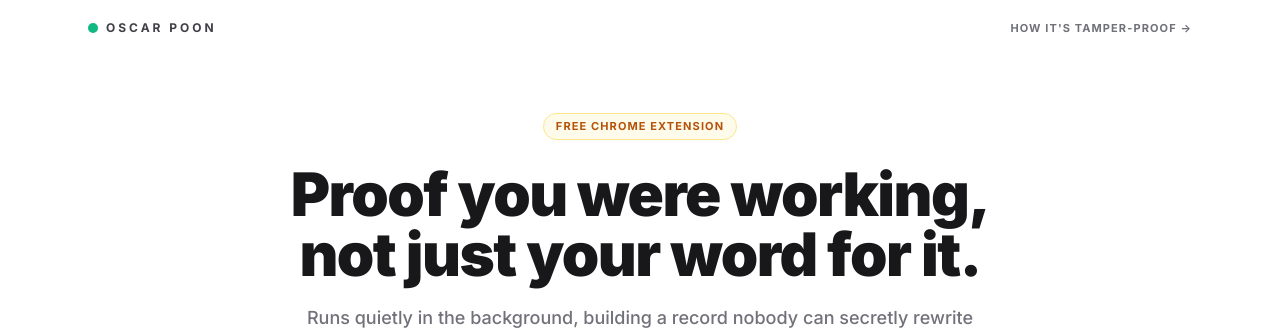
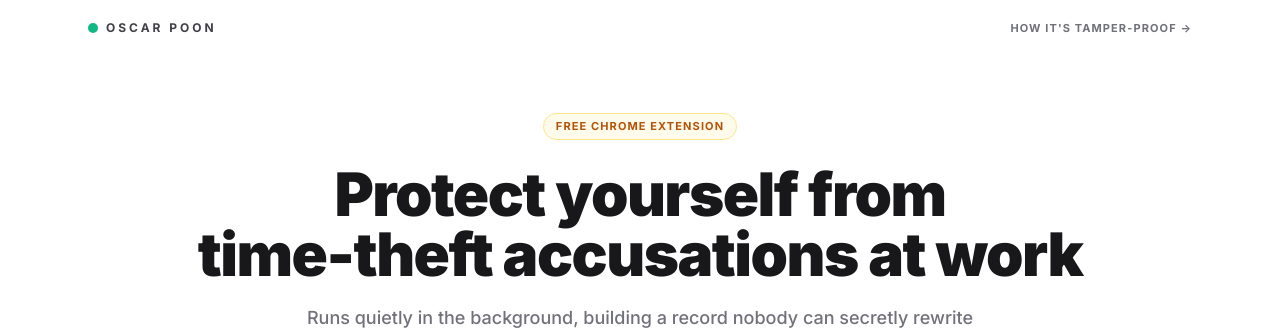
Before and after one commit to SaaSOscarPoon/oscarpoon-ca, a React (Vite) app: page /attl in a window 1280 px wide. Shown: the top 334 px of the page. Built offline with nearby package versions, Linux system fonts and the light colour scheme.

Commit message:
Lock in final /attl headline and closing CTA copy
H1 now states what the extension does directly; closing line reframes
install as insurance taken out before an accusation, not after.

```diff
--- a/src/pages/ATTLLanding.tsx
+++ b/src/pages/ATTLLanding.tsx
@@ -99,13 +99,13 @@ export default function ATTLLanding() {
   return (
     <div className="min-h-screen bg-white">
       <Helmet>
-        <title>Anti-Time-Theft Logger — Proof You Were Working</title>
+        <title>Protect Yourself From Time-Theft Accusations at Work | Anti-Time-Theft Logger</title>
         <meta
           name="description"
           content="A free Chrome extension that keeps a log of your work sessions that can't be edited after the fact, so a time-theft accusation has to compete with a record instead of your word."
         />
         <link rel="canonical" href="https://oscarpoon.ca/attl" />
-        <meta property="og:title" content="Anti-Time-Theft Logger — Proof You Were Working" />
+        <meta property="og:title" content="Protect Yourself From Time-Theft Accusations at Work | Anti-Time-Theft Logger" />
         <meta
           property="og:description"
           content="A free Chrome extension that keeps a log of your work sessions that can't be edited after the fact."
@@ -136,8 +136,8 @@ export default function ATTLLanding() {
           Free Chrome extension
         </span>
         <h1 className="text-4xl md:text-6xl font-black tracking-tight text-zinc-900 leading-[1.05] mb-5">
-          Proof you were working,
-          <br className="hidden md:block" /> not just your word for it.
+          Protect yourself from
+          <br className="hidden md:block" /> time-theft accusations at work
         </h1>
         <p className="text-zinc-500 text-base md:text-lg font-medium max-w-2xl mx-auto leading-relaxed mb-8">
           Runs quietly in the background, building a record nobody can secretly rewrite — so when
@@ -296,7 +296,8 @@ export default function ATTLLanding() {
       <section className="border-t border-zinc-100">
         <div className="max-w-2xl mx-auto px-6 py-16 md:py-20 text-center space-y-6">
           <h2 className="text-2xl md:text-3xl font-black text-zinc-900">
-            Start the log before you need it.
+            Install and set it up in just 30 seconds. Protect yourself now to prevent a time-theft
+            accusation, not after.
           </h2>
           <a
             href={CHROME_STORE_URL}
```
